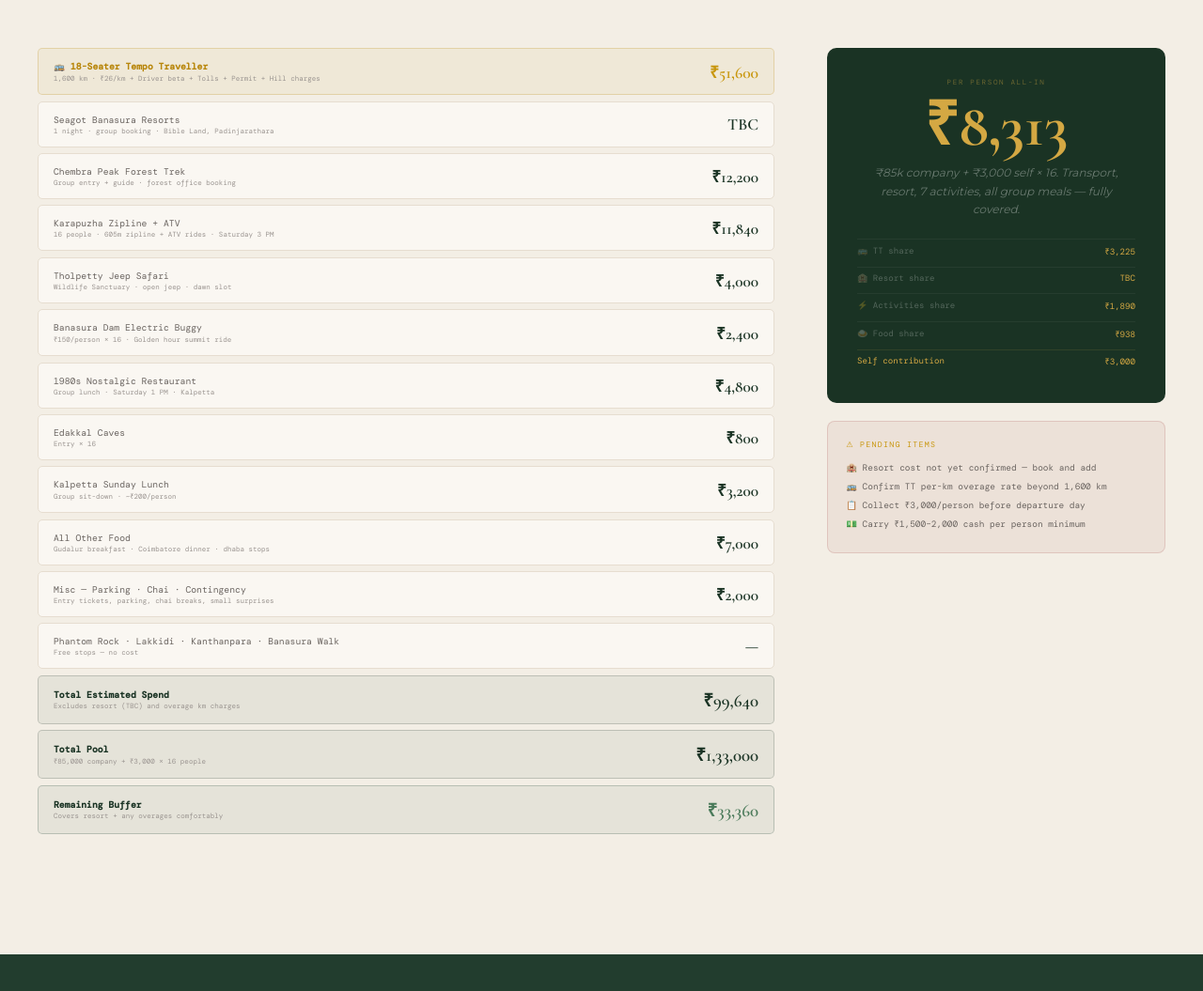
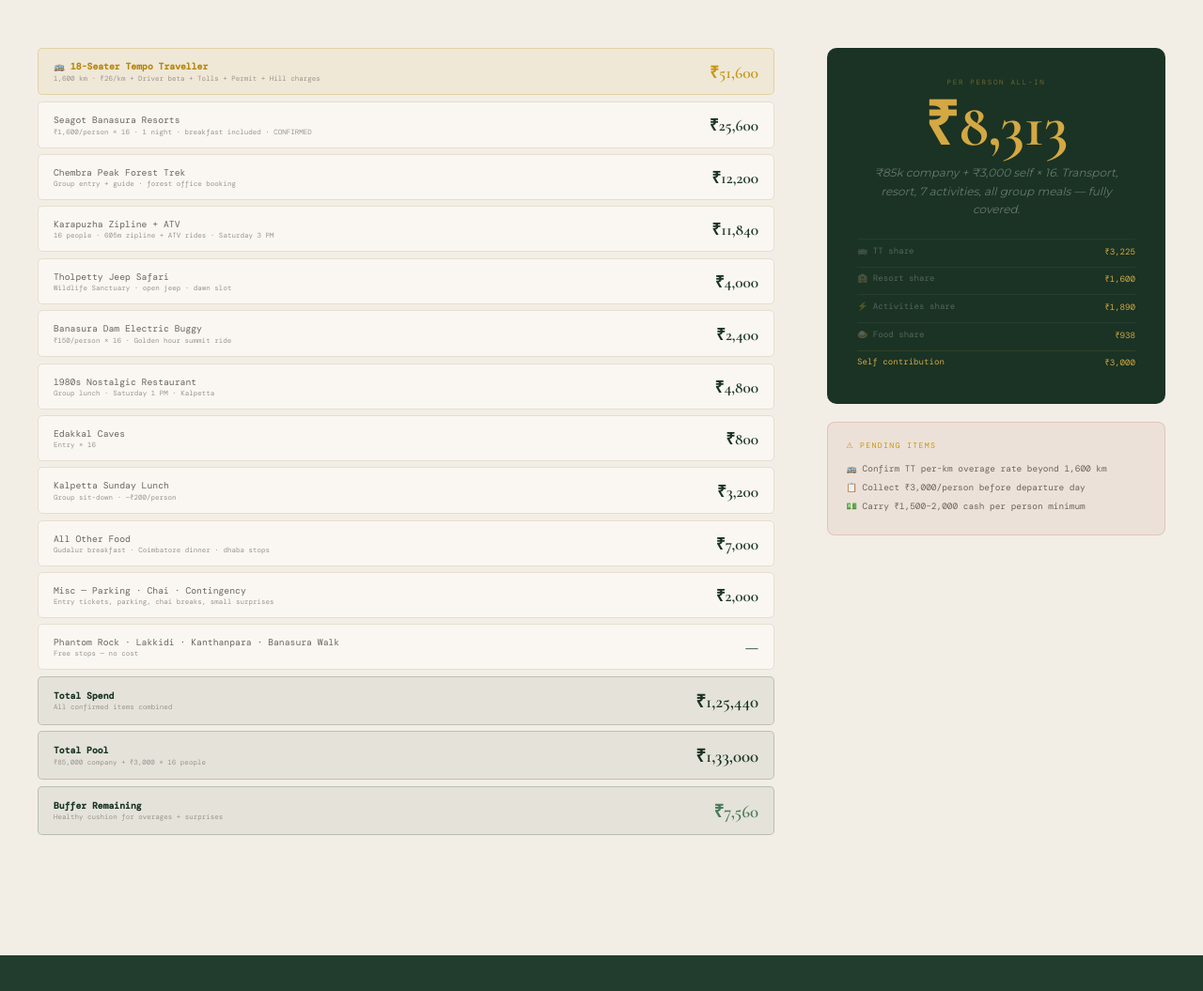
Before and after one commit to gouravm-crypto/wayanad-elegance-2026, a plain HTML site: page index.html in a window 1280 px wide. Shown: the part 7320-8375 px from the top of the page at 94% size. Drawn offline with nearby package versions, Linux system fonts and the light colour scheme; a web font is replaced by a local one.

Commit message:
Update index.html

```diff
--- a/index.html
+++ b/index.html
@@ -431,7 +431,7 @@
     <div class="bud-layout">
       <div class="bud-table rv2">
         <div class="brow tt"><div class="bleft"><div class="blbl">🚌 18-Seater Tempo Traveller</div><div class="bnote">1,600 km · ₹26/km + Driver beta + Tolls + Permit + Hill charges</div></div><div class="bval">₹51,600</div></div>
-        <div class="brow"><div class="bleft"><div class="blbl">Seagot Banasura Resorts</div><div class="bnote">1 night · group booking · Bible Land, Padinjarathara</div></div><div class="bval">TBC</div></div>
+        <div class="brow"><div class="bleft"><div class="blbl">Seagot Banasura Resorts</div><div class="bnote">₹1,600/person × 16 · 1 night · breakfast included · CONFIRMED</div></div><div class="bval">₹25,600</div></div>
         <div class="brow"><div class="bleft"><div class="blbl">Chembra Peak Forest Trek</div><div class="bnote">Group entry + guide · forest office booking</div></div><div class="bval">₹12,200</div></div>
         <div class="brow"><div class="bleft"><div class="blbl">Karapuzha Zipline + ATV</div><div class="bnote">16 people · 605m zipline + ATV rides · Saturday 3 PM</div></div><div class="bval">₹11,840</div></div>
         <div class="brow"><div class="bleft"><div class="blbl">Tholpetty Jeep Safari</div><div class="bnote">Wildlife Sanctuary · open jeep · dawn slot</div></div><div class="bval">₹4,000</div></div>
@@ -442,9 +442,9 @@
         <div class="brow"><div class="bleft"><div class="blbl">All Other Food</div><div class="bnote">Gudalur breakfast · Coimbatore dinner · dhaba stops</div></div><div class="bval">₹7,000</div></div>
         <div class="brow"><div class="bleft"><div class="blbl">Misc — Parking · Chai · Contingency</div><div class="bnote">Entry tickets, parking, chai breaks, small surprises</div></div><div class="bval">₹2,000</div></div>
         <div class="brow"><div class="bleft"><div class="blbl">Phantom Rock · Lakkidi · Kanthanpara · Banasura Walk</div><div class="bnote">Free stops — no cost</div></div><div class="bval">—</div></div>
-        <div class="brow tot"><div class="bleft"><div class="blbl">Total Estimated Spend</div><div class="bnote">Excludes resort (TBC) and overage km charges</div></div><div class="bval">₹99,640</div></div>
+        <div class="brow tot"><div class="bleft"><div class="blbl">Total Spend</div><div class="bnote">All confirmed items combined</div></div><div class="bval">₹1,25,440</div></div>
         <div class="brow tot"><div class="bleft"><div class="blbl">Total Pool</div><div class="bnote">₹85,000 company + ₹3,000 × 16 people</div></div><div class="bval">₹1,33,000</div></div>
-        <div class="brow tot" style="border-color:rgba(47,82,64,.25);"><div class="bleft"><div class="blbl">Remaining Buffer</div><div class="bnote">Covers resort + any overages comfortably</div></div><div class="bval" style="color:var(--sage);">₹33,360</div></div>
+        <div class="brow tot" style="border-color:rgba(47,82,64,.25);"><div class="bleft"><div class="blbl">Buffer Remaining</div><div class="bnote">Healthy cushion for overages + surprises</div></div><div class="bval" style="color:var(--sage);">₹7,560</div></div>
       </div>
       <div class="rv3">
         <div class="pp">
@@ -453,7 +453,7 @@
           <div class="pp-sub">₹85k company + ₹3,000 self × 16. Transport, resort, 7 activities, all group meals — fully covered.</div>
           <div class="pp-rows">
             <div class="prow"><span>🚌 TT share</span><span>₹3,225</span></div>
-            <div class="prow"><span>🏨 Resort share</span><span>TBC</span></div>
+            <div class="prow"><span>🏨 Resort share</span><span>₹1,600</span></div>
             <div class="prow"><span>⚡ Activities share</span><span>₹1,890</span></div>
             <div class="prow"><span>🍛 Food share</span><span>₹938</span></div>
             <div class="prow" style="color:var(--goldlt);border-color:rgba(212,168,67,.12);"><span>Self contribution</span><span>₹3,000</span></div>
@@ -462,7 +462,7 @@
         <div class="warn-card">
           <div class="warn-ttl">⚠ Pending Items</div>
           <div class="warn-item">
-            🏨 Resort cost not yet confirmed — book and add<br>
+
             🚌 Confirm TT per-km overage rate beyond 1,600 km<br>
             📋 Collect ₹3,000/person before departure day<br>
             💵 Carry ₹1,500–2,000 cash per person minimum
```
